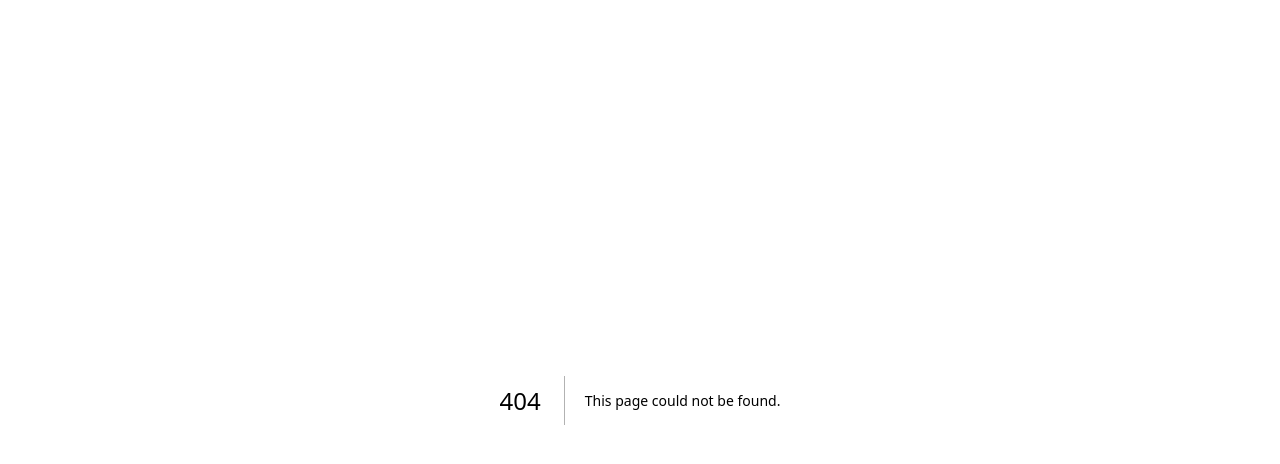
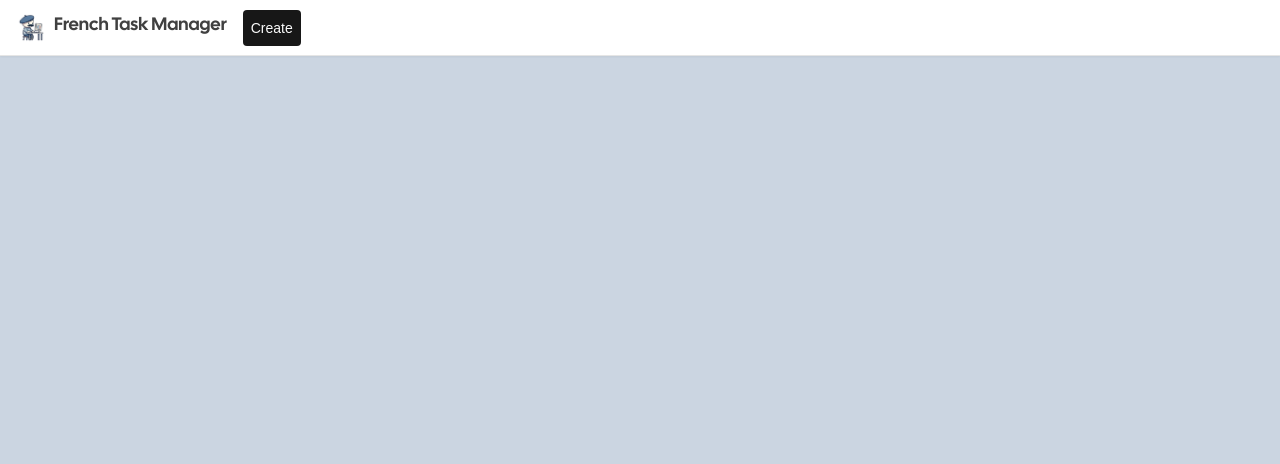
Before and after one commit to Achapeau/TMProject, a Next.js app in the folder frontend/: page /organization/1 in a window 1280 px wide. Before the commit this address had no page. Shown: the top 464 px of the page. Built offline with nearby package versions, Linux system fonts and the light colour scheme.

Commit message:
Create organizations components(using clerk components), routes and layout

```diff
--- /dev/null
+++ b/frontend/app/(platform)/(clerk)/select-org/[[...select-org]]/page.tsx
@@ -0,0 +1,11 @@
+import { OrganizationList } from "@clerk/nextjs";
+
+export default function CreateOrganizationPage() {
+  return (
+    <OrganizationList
+      afterCreateOrganizationUrl='/organization/:id'
+      afterSelectOrganizationUrl='/organization/:id'
+      hidePersonal
+    />
+  );
+}
--- /dev/null
+++ b/frontend/app/(platform)/(dashboard)/_components/navbar.tsx
@@ -0,0 +1,59 @@
+import { Logo } from "@/components/logo";
+import { Button } from "@/components/ui/button";
+import { OrganizationSwitcher, UserButton } from "@clerk/nextjs";
+import { Plus } from "lucide-react";
+import { root } from "postcss";
+
+export const Navbar = () => {
+  return (
+    <nav className='fixed z-50 top-0 w-full h-14 px-4 border-b shadow-sm bg-white flex items-center'>
+      {/* TODO: Mobile sidebar */}
+      <div className='flex items-center gap-x-4'>
+        <div className='hidden md:flex'>
+          <Logo />
+        </div>
+        <Button size='sm' className='rounded-sm hidden md:block py-1.5 px-2'>
+          Create
+        </Button>
+        <Button size='sm' className='rounded-sm block md:hidden'>
+          <Plus className='h-4 w-4' />
+        </Button>
+      </div>
+      <div className='ml-auto flex items-center gap-x-2'>
+        <OrganizationSwitcher
+          hidePersonal
+          afterCreateOrganizationUrl={"/organization/:id"}
+          afterLeaveOrganizationUrl='/select-org'
+          afterSelectOrganizationUrl={"/organization/:id"}
+          appearance={{
+            elements: {
+              rootBox: {
+                display: "flex",
+                justifyContent: "center",
+                alignItems: "center",
+                backgroundColor: "gray",
+                borderRadius: "0.5rem",
+              },
+              avatarBox: {
+                height: 30,
+                width: 30,
+              },
+            },
+          }}
+        />
+        <UserButton
+          appearance={{
+            elements: {
+              avatarBox: {
+                height: 30,
+                width: 30,
+              },
+            },
+          }}
+        />
+      </div>
+    </nav>
+  );
+};
+
+export default Navbar;
--- /dev/null
+++ b/frontend/app/(platform)/(dashboard)/layout.tsx
@@ -0,0 +1,12 @@
+import Navbar from "./_components/navbar";
+
+const DashboardLayout = ({ children }: { children: React.ReactNode }) => {
+  return (
+    <div className='h-full'>
+      <Navbar />
+      {children}
+    </div>
+  );
+};
+
+export default DashboardLayout;
--- /dev/null
+++ b/frontend/app/(platform)/(dashboard)/organization/[organizationId]/page.tsx
@@ -0,0 +1,5 @@
+const OrganizationIdPage = () => {
+  return <div>OrganizationIdPage</div>;
+};
+
+export default OrganizationIdPage;
--- a/frontend/app/(platform)/layout.tsx
+++ b/frontend/app/(platform)/layout.tsx
@@ -2,7 +2,7 @@ import { ClerkProvider } from "@clerk/nextjs";
 
 const PlatformLayout = ({ children }: { children: React.ReactNode }) => {
   return (
-    <div className='h-full bg-slate-300 flex items-center justify-center'>
+    <div className='h-full bg-slate-300 flex items-center'>
       <ClerkProvider>{children}</ClerkProvider>
     </div>
   );
```
